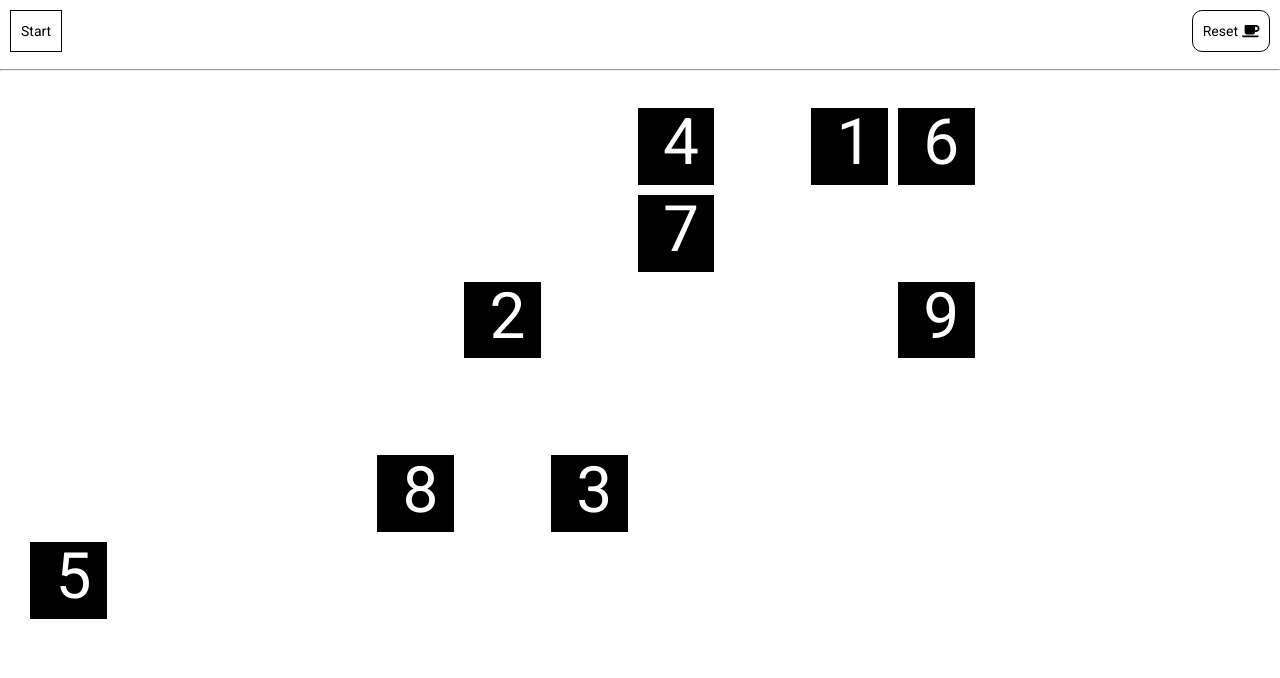
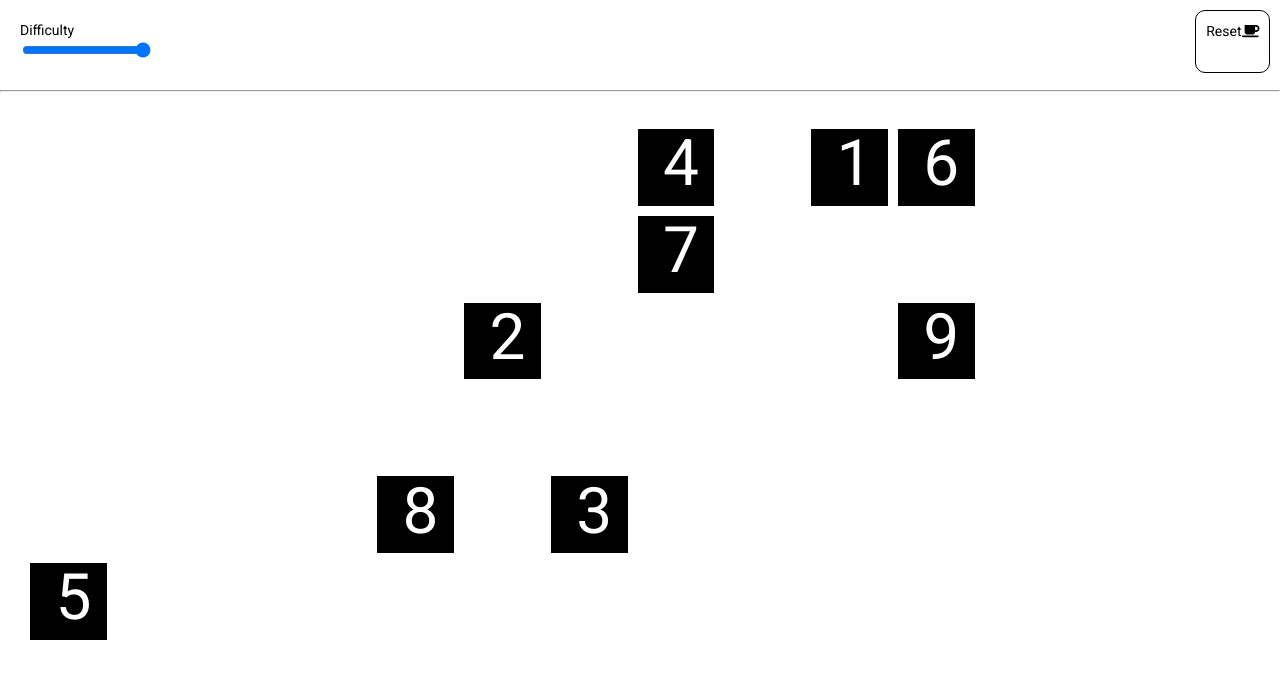
Before and after one commit to nhleto/Angular-CV-Maker, an Angular app: page / in a window 1280 px wide. Shown: the top 678 px of the page. Built offline with nearby package versions, Linux system fonts and the light colour scheme.

Commit message:
add difficulty slider

```diff
--- a/src/app/header/header.component.html
+++ b/src/app/header/header.component.html
@@ -1,8 +1,13 @@
 <header>
   <nav>
-    <div class="nav start">Start</div>
+    <div class="nav start">
+      <span>Difficulty</span>
+      <div class="slide-container">
+        <input type="range" min="1" max="10" class="slider">
+      </div>
+    </div>
     <div class="nav end" (click)="reset()">
-      Reset
+      <span>Reset</span>
       <fa-icon [icon]="faCoffee"></fa-icon>
     </div>
   </nav>
--- a/src/app/header/header.component.scss
+++ b/src/app/header/header.component.scss
@@ -6,8 +6,8 @@ nav{
 .nav{
   margin: 10px;
   padding: 10px;
-  border: 1px solid black;
   &.end{
     border-radius: 10px;
+    border: 1px solid black;
   }
 }
```
